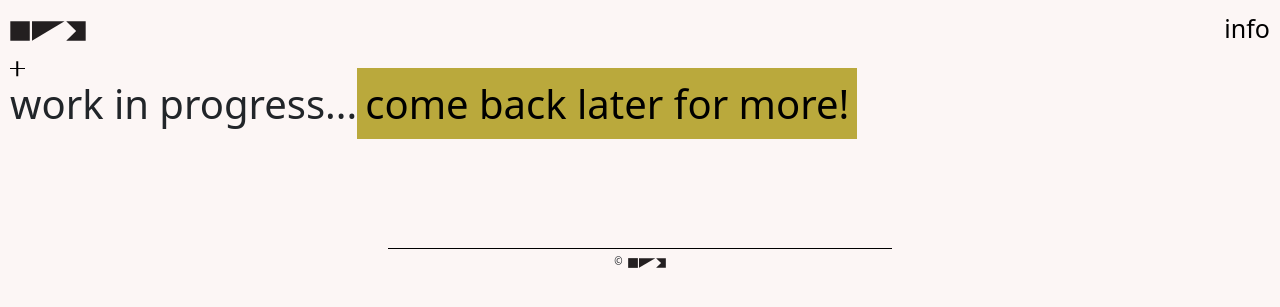
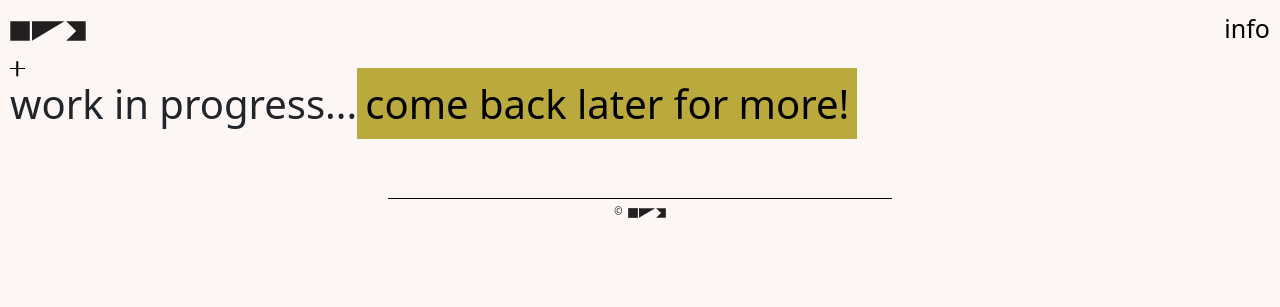
Before and after one commit to evitasimaresi/evitasimaresi.github.io, a Jekyll site: the page built from index.html, in a window 1280 px wide. Shown: the top 307 px of the page. Built offline with Jekyll 4.4.1, drawn with Linux system fonts in a browser that asks for light colours.

```diff
--- a/_layouts/grid.html
+++ b/_layouts/grid.html
@@ -2,7 +2,7 @@
 layout: default
 ---
 {% if page.url == "/" %}
-    <h1 style="margin-bottom: 100px;">work in progress...<mark>come back later for more!</mark></h1>
+    <h1 style="margin-bottom: 50px;">work in progress...<mark>come back later for more!</mark></h1>
 {% endif %}
 
 {% if page.collection == "posts" %}
```
Also changed, not shown: 6 other files.
